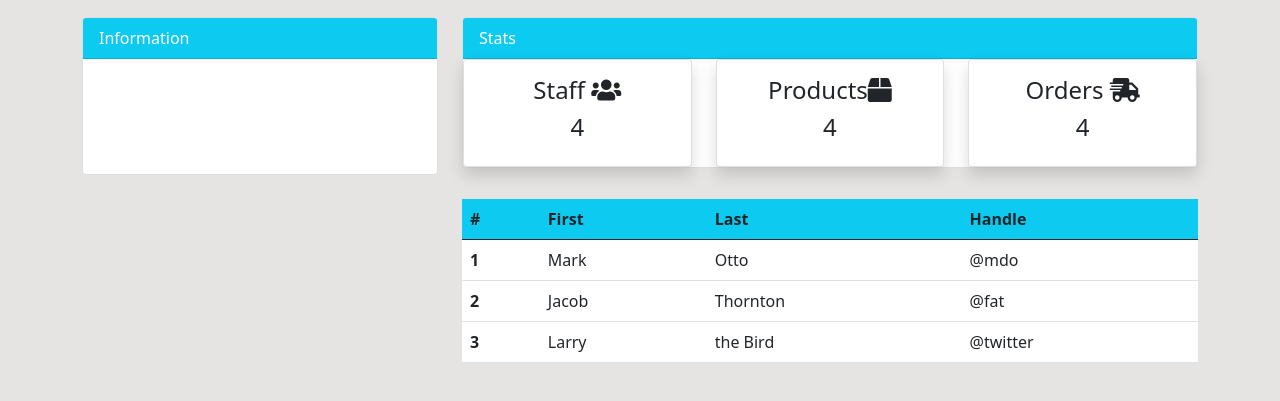
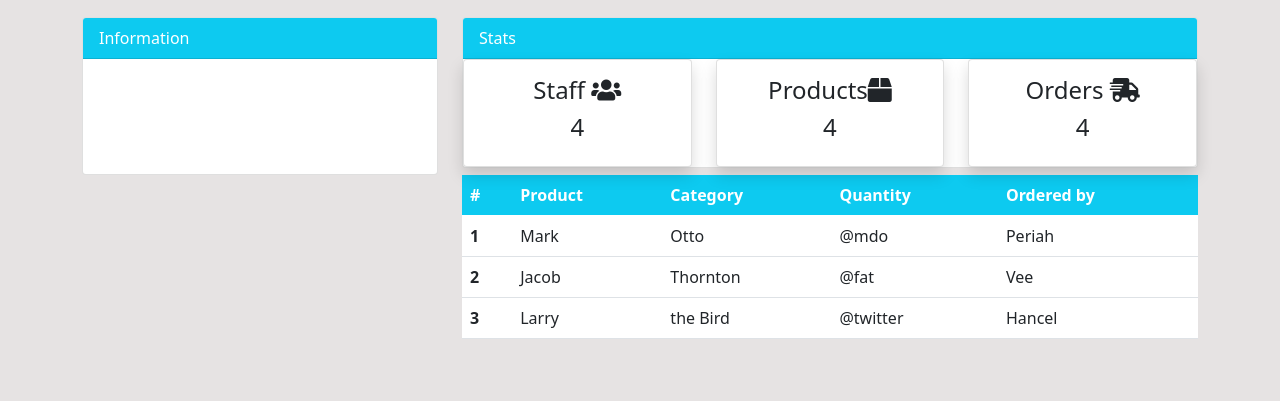
Before and after one commit to virginiah894/Django_Store_Inventory, a plain HTML site: page orders.html in a window 1280 px wide. Shown: the part 63-464 px from the top of the page. Drawn offline with nearby package versions, Linux system fonts and the light colour scheme.

Commit message:
Adds and designs orders page

```diff
--- a/orders.html
+++ b/orders.html
@@ -34,7 +34,7 @@
         </ul>
         <ul class="navbar-nav ml-auto">
           <li class="nav-item">
-            <a class="nav-link text-white" aria-current="page" href="#">Admin Page</a>
+            <a class="nav-link text-white" aria-current="page" href="profile.html">Admin Page</a>
           </li>
           <li class="nav-item">
             <a class="nav-link text-white" href="#">Logout</a>
@@ -110,18 +110,19 @@
     </div>
   </div>
 
-  <!-- Staff Table section -->
+  <!-- orders Table section -->
   <div class="container">
-      <div class="row my-4">
+    <div class="row">
       <div class="col-md-4"></div>
   <div class="col-md-8">
     <table class="table bg-white">
         <thead class="bg-info">
-      <tr>
+            <tr class="text-white">
                 <th scope="col">#</th>
-        <th scope="col">First</th>
-        <th scope="col">Last</th>
-        <th scope="col">Handle</th>
+                <th scope="col">Product</th>
+                <th scope="col">Category</th>
+                <th scope="col">Quantity</th>
+                <th scope="col">Ordered by</th>
             </tr>
         </thead>
         <tbody>
@@ -130,18 +131,31 @@
                 <td>Mark</td>
                 <td>Otto</td>
                 <td>@mdo</td>
+                <td>
+                    Periah
+                </td>
+
             </tr>
             <tr>
                 <th scope="row">2</th>
                 <td>Jacob</td>
                 <td>Thornton</td>
                 <td>@fat</td>
+                <td>
+                  Vee
+                </td>
+
             </tr>
             <tr>
                 <th scope="row">3</th>
                 <td>Larry</td>
                 <td>the Bird</td>
                 <td>@twitter</td>
+                <td>
+                   Hancel
+
+                </td>
+
             </tr>
         </tbody>
     </table>
@@ -149,7 +163,6 @@
 </div>
     </div>
   </div>
-
 
 
 
```
Lines whose indentation alone changed are shown as unchanged.
